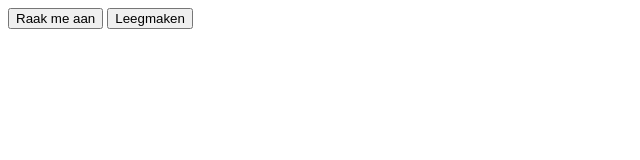
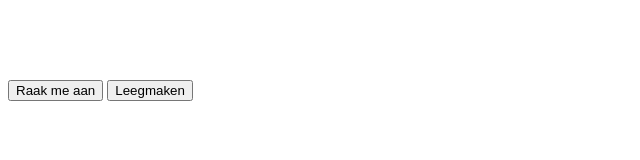
Before and after one commit to EeeCeeGee/SillySimple, a plain HTML site: page index.html in a window 1280 px wide. Shown: the whole page, without its empty margins (0-640 px from the left). Drawn offline with Linux system fonts and the light colour scheme.

Commit message:
Update index.html

```diff
--- a/index.html
+++ b/index.html
@@ -4,7 +4,7 @@
 	<title></title>
 </head>
 <body>
-<button id="silly">Raak me aan</button>
+<br/><br/><br/><br/><button id="silly">Raak me aan</button>
 <button id="leegmaken">Leegmaken</button>
 
 <div id="resultaat"></div>
```
